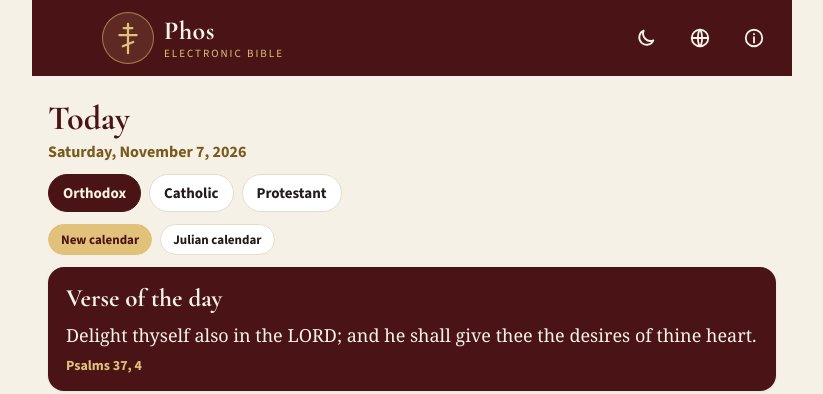
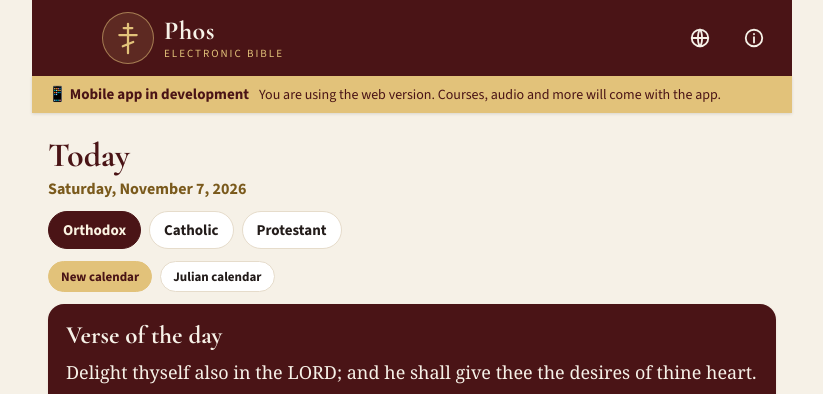
Before and after one commit to mrsigma323/phos, a PHP site: page /biblia/ in a window 1280 px wide. Shown: the top 394 px of the page, without its empty margins (228-1051 px from the left). Run offline with PHP 8.4, Linux system fonts and the light colour scheme.

Commit message:
Versión web lite de la Biblia: sin cursos, audio ni modo noche, con aviso de la app en desarrollo
Co-Authored-By: Claude Opus 5.5 <noreply@anthropic.com>
Claude-Session: https://claude.ai/code/session_01Ef8dB1HTnAAPPFSZpsPatn

```diff
--- a/biblia/index.html
+++ b/biblia/index.html
@@ -2383,6 +2383,39 @@ function renderHabits(){
 const _renderArticlesH2=renderArticles;
 renderArticles=async function(sec){if(sec==='sport'&&S.view!=='topic')return renderHabits();return _renderArticlesH2(sec)};
 
+// ---------- Versión web (lite): sin cursos, sin audio, sin modo noche, con aviso de la app en desarrollo ----------
+(function(){
+ // 1) Fuera la sección de cursos (y con ella el audio de pronunciación)
+ const i=SECS.indexOf('learn');
+ if(i>=0){SECS.splice(i,1);for(const l in NAV)if(Array.isArray(NAV[l])&&NAV[l].length>SECS.length)NAV[l].splice(i,1)}
+ if(S.sec==='learn')S.sec=SECS[0];
+ try{say=function(){}}catch(e){}
+ // 2) Siempre en modo claro, sin botón de modo noche
+ applyTheme=function(){document.documentElement.dataset.theme='light'};
+ applyTheme();
+ const tb=$('#themeBtn');if(tb)tb.remove();
+ // 3) Franja fija: app para móviles en desarrollo
+ const TX={
+  es:['📱 App para móviles en desarrollo','Estás usando la versión web. Los cursos, el audio y más funciones llegarán con la app.'],
+  en:['📱 Mobile app in development','You are using the web version. Courses, audio and more will come with the app.'],
+  pt:['📱 App para celular em desenvolvimento','Você está usando a versão web. Os cursos, o áudio e mais funções chegarão com o app.'],
+  fr:['📱 Application mobile en développement','Vous utilisez la version web. Les cours, l’audio et d’autres fonctions arriveront avec l’application.'],
+  it:['📱 App per dispositivi mobili in sviluppo','Stai usando la versione web. I corsi, l’audio e altre funzioni arriveranno con l’app.'],
+  de:['📱 Mobile App in Entwicklung','Du nutzt die Webversion. Kurse, Audio und mehr kommen mit der App.'],
+  el:['📱 Εφαρμογή για κινητά υπό ανάπτυξη','Χρησιμοποιείτε την έκδοση web. Τα μαθήματα, ο ήχος και άλλα θα έρθουν με την εφαρμογή.'],
+  ru:['📱 Мобильное приложение в разработке','Вы пользуетесь веб-версией. Курсы, аудио и другие функции появятся в приложении.'],
+  ro:['📱 Aplicație pentru mobil în dezvoltare','Folosești versiunea web. Cursurile, audio și alte funcții vor veni odată cu aplicația.']};
+ const bar=document.createElement('div');bar.id='appBar';bar.setAttribute('role','note');
+ const h=document.querySelector('header.top');h.after(bar);
+ const fill=()=>{const x=TX[LANG]||TX.en;bar.innerHTML=`<b>${esc(x[0])}</b><span>${esc(x[1])}</span>`};
+ const pos=()=>{bar.style.top=h.offsetHeight+'px'};
+ fill();pos();addEventListener('resize',pos);
+ const _al=applyLang;applyLang=function(){_al();fill();pos()};
+ const st=document.createElement('style');
+ st.textContent='#appBar{position:sticky;z-index:4;background:#E2C27A;color:#4A1416;padding:8px 16px;display:flex;flex-wrap:wrap;gap:2px 10px;align-items:baseline;font-size:14px;line-height:1.35;box-shadow:0 1px 3px rgba(0,0,0,.12)}#appBar b{font-size:15px}';
+ document.head.append(st);
+})();
+
 applyLang();
 render();
 try{if('serviceWorker' in navigator&&window.top===window)navigator.serviceWorker.register('sw.js').catch(function(){})}catch(e){}
--- a/biblia/sw.js
+++ b/biblia/sw.js
@@ -1,4 +1,4 @@
-const V='phos-v1';const SHELL=['./','index.html','manifest.webmanifest','icon-192.png','icon-512.png','apple-touch-icon.png'];
+const V='phos-v2';const SHELL=['./','index.html','manifest.webmanifest','icon-192.png','icon-512.png','apple-touch-icon.png'];
 self.addEventListener('install',e=>{e.waitUntil(caches.open(V).then(c=>c.addAll(SHELL)).then(()=>self.skipWaiting()))});
 self.addEventListener('activate',e=>{e.waitUntil(caches.keys().then(k=>Promise.all(k.filter(x=>x!==V).map(x=>caches.delete(x)))).then(()=>self.clients.claim()))});
 self.addEventListener('fetch',e=>{const r=e.request;if(r.method!=='GET')return;const u=new URL(r.url);
--- a/web.css
+++ b/web.css
@@ -110,3 +110,4 @@ h1,h2,h3{font-family:'Cormorant Garamond',serif;font-weight:600;color:var(--wine
 .foot p{margin:0;line-height:1.5}.fbrand{font-family:'Cormorant Garamond',serif;font-size:26px;font-weight:700;color:var(--paper);margin-bottom:8px!important}
 .legal{display:flex;flex-wrap:wrap;gap:10px 24px;align-items:flex-start}.legal a{color:#E0CFC9}
 @media (max-width:640px){.pad40{padding:26px}.hero{padding-top:40px}.nav{display:none}.cd{min-height:52px}.cd i{font-size:15px}}
+.tile.soon{opacity:.92}.tile em{font-style:normal;font-weight:700;font-size:14px;color:var(--goldtx);margin-top:auto}
```
Also changed, not shown: index.html (+14 -14 lines).
